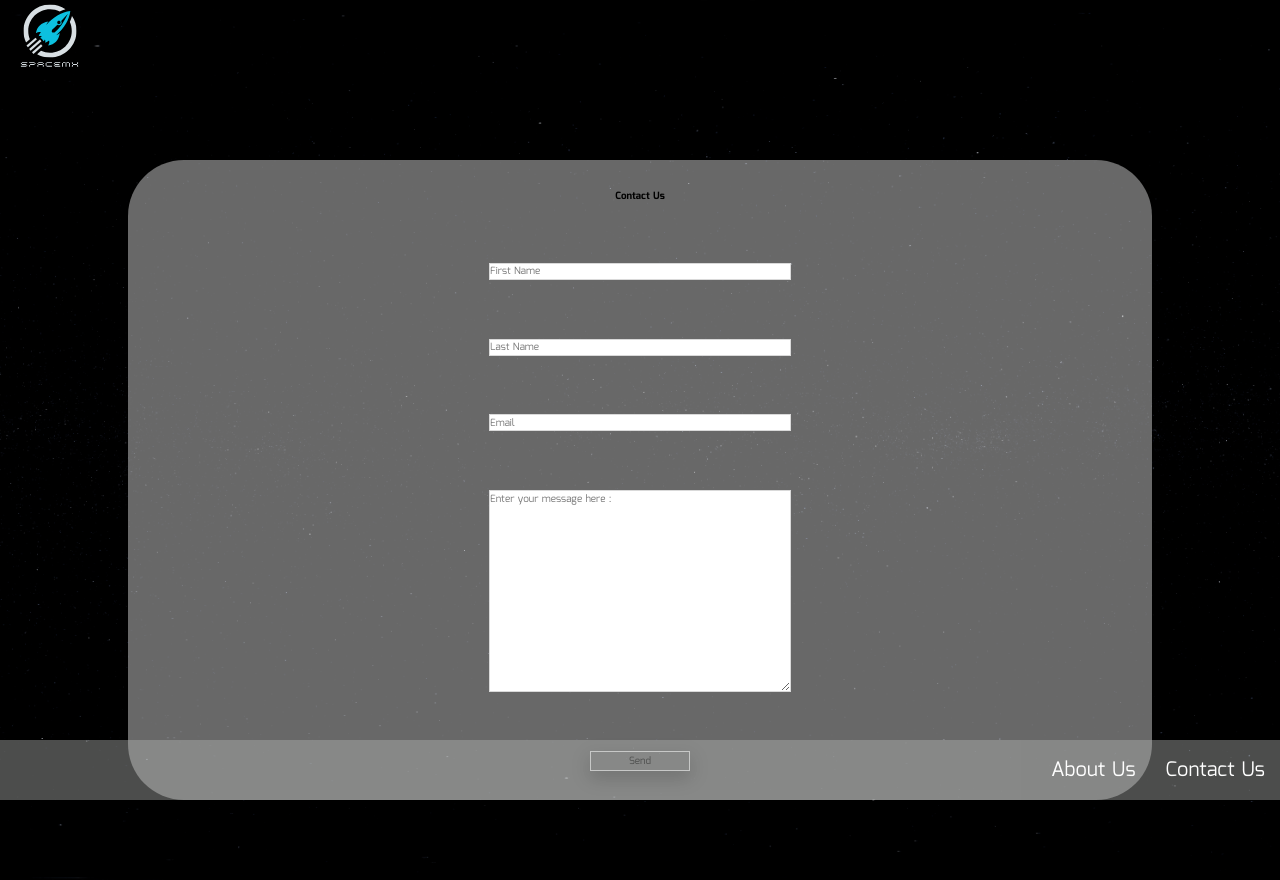
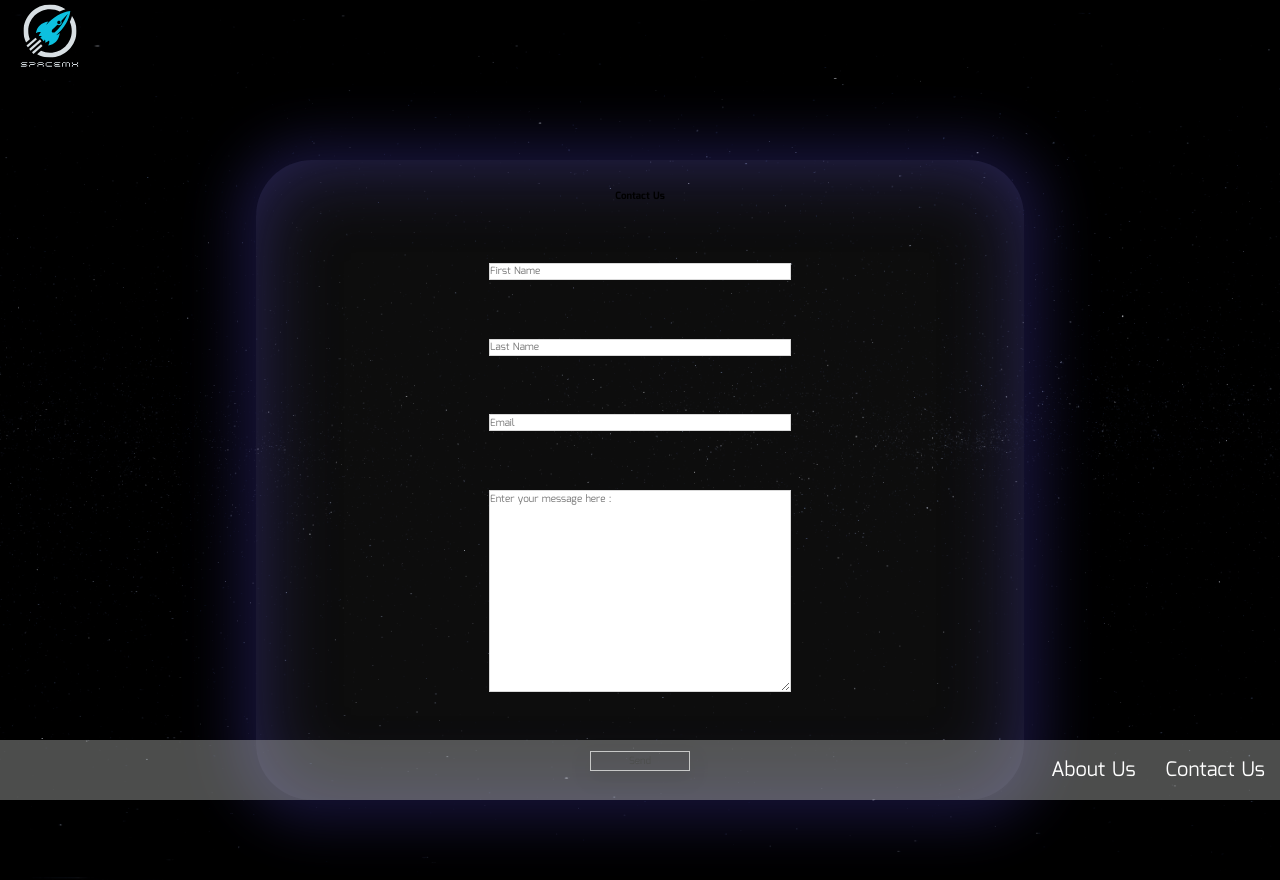
Before and after one commit to WildCodeSchool/2023-02-JS-RemoteFR-DeVMX-P2-G1-Machonauts, a React (Vite) app in the folder frontend/: page /pages/Contact in a window 1280 px wide. Built offline with nearby package versions, Linux system fonts and the light colour scheme.

Commit message:
background form modified

```diff
--- a/frontend/src/pages/Contact.jsx
+++ b/frontend/src/pages/Contact.jsx
@@ -8,7 +8,7 @@ function Contact() {
   return (
     <div className="contact-page">
       <form className="contact-form">
-        <h1>Contact Us</h1>
+        <h1 className="h1-Contact">Contact Us</h1>
         <label>
           <input
             className="input"
--- a/frontend/src/sass/_contact.scss
+++ b/frontend/src/sass/_contact.scss
@@ -13,7 +13,8 @@
     align-content: center;
     height: 100vh;
     width: 100vw;
-        background-color: #d9d9d97a;
+    background: rgba(217, 217, 217, 0.06);
+box-shadow: 1px 1px 53px 21px rgba(88, 76, 221, 0.25), inset 0px 4px 78px 2px rgba(88, 76, 221, 0.35);
 border-radius: 56px;
 
     .input {
@@ -33,7 +34,8 @@
     }
 
     .buttonContact {
-            box-shadow: 0 8px 16px 0 rgba(0, 0, 0, 0.2), 0 6px 20px 0 rgba(0, 0, 0, 0.19);
+      box-shadow: 0 8px 16px 0 rgba(0, 0, 0, 0.2),
+        0 6px 20px 0 rgba(0, 0, 0, 0.19);
       border: #d9d9d9 solid 1.5px;
       width: 10rem;
       height: 2rem;
@@ -42,15 +44,29 @@
   }
 
   @media screen and (min-width: 650px) {
-
     .contact-form {
       height: 80vh;
-            width: 80vw;
+      width: 60vw;
 
       .buttonContact {
         &:hover {
-                    background : linear-gradient(188deg,#350278,#1b038e);
+          background: linear-gradient(188deg, #350278, #1b038e);
           color: white;
+        }
+        .input {
+          height: 1.5rem;
+          width: 30rem;
+          border: #d9d9d9 solid 1.5px;
+        }
+
+        .textaera {
+          height: 20rem;
+          width: 30rem;
+          border: #d9d9d9 solid 1.5px;
+        }
+
+        .h1-Contact {
+          font-size: 42rem;
         }
       }
     }
```
Lines whose indentation alone changed are shown as unchanged.
